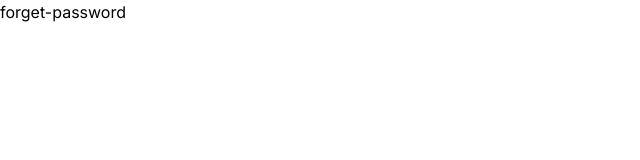
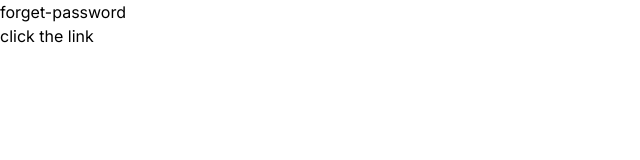
Before and after one commit to Chasetracker/Chase-UI, a Next.js app: page /auth/forget-password in a window 1280 px wide. Shown: the top 160 px of the page, without its empty margins (0-640 px from the left). Built offline with nearby package versions, Linux system fonts and the light colour scheme.

Commit message:
Add link in forget-password page

```diff
--- a/src/pages/auth/forget-password.tsx
+++ b/src/pages/auth/forget-password.tsx
@@ -2,7 +2,9 @@ import React from 'react'
 
 const forgetPassword = () => {
     return (
-        <div>forget-password</div>
+        <div>forget-password
+            <h2>click the link</h2>
+        </div>
     )
 }
 
```
